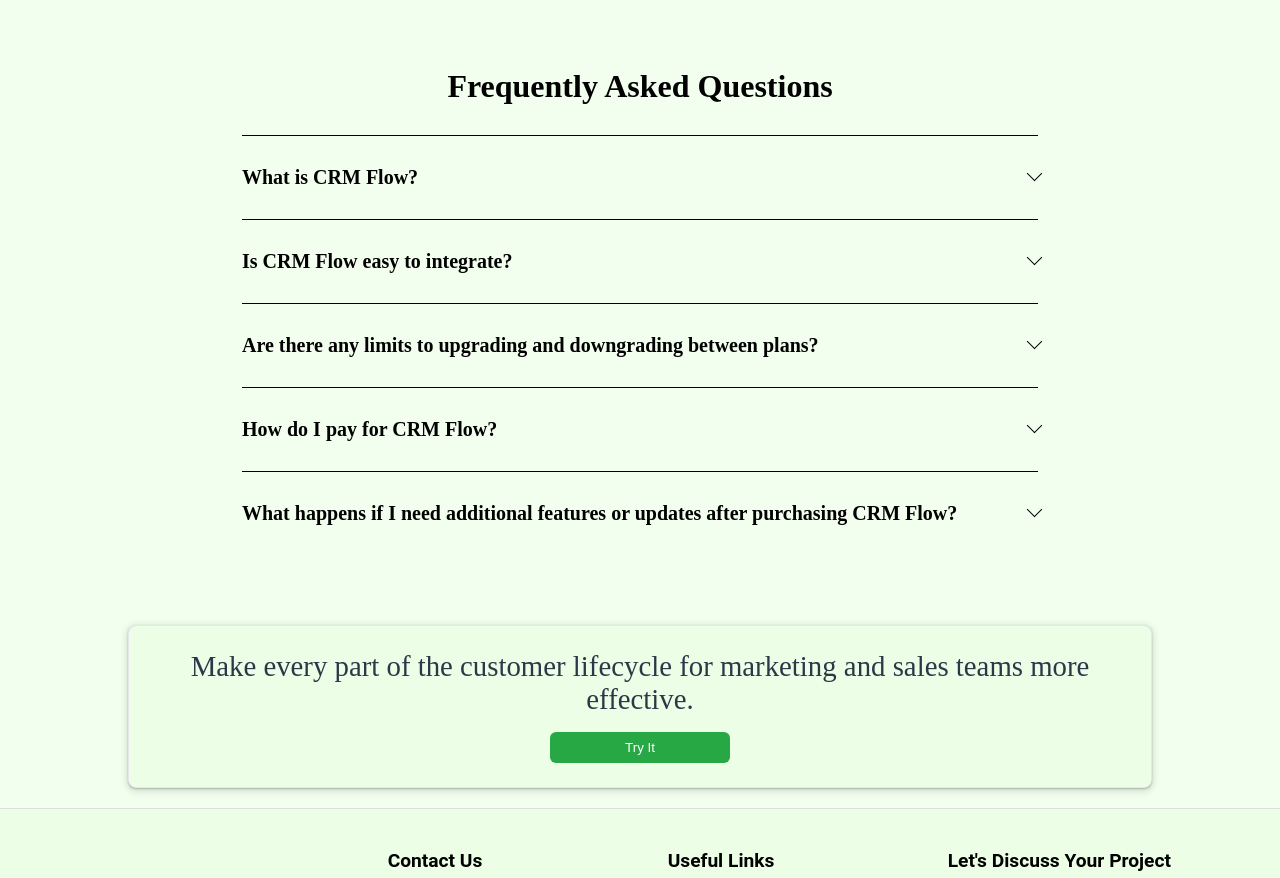
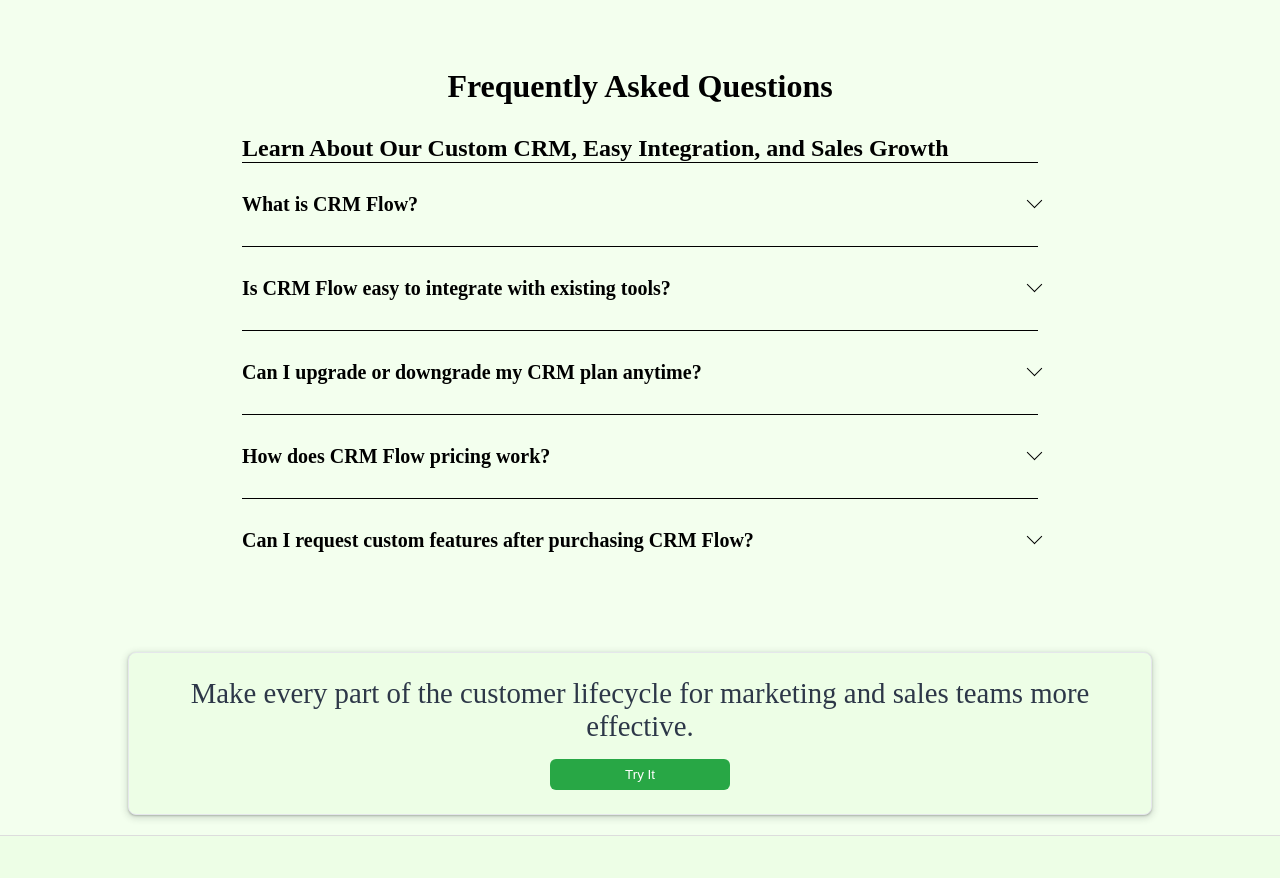
Before and after one commit to Sabarinathan-arun/CRM-Flow-1, a React (Create React App) app: page / in a window 1280 px wide. Shown: the part 3820-4698 px from the top of the page. Built offline with nearby package versions, Linux system fonts and the light colour scheme.

Commit message:
Update FrequentQuestion.jsx

```diff
--- a/src/component/LandingPageComponent/question/FrequentQuestion.jsx
+++ b/src/component/LandingPageComponent/question/FrequentQuestion.jsx
@@ -5,30 +5,36 @@ const FrequentQuestion = () => {
   const faqData = [
     {
       question: "What is CRM Flow?",
-      answer: "CRM Flow is a customizable customer relationship management platform designed to streamline your business processes, manage customer interactions, and increase sales efficiency.",
+      answer:
+        "CRM Flow is a powerful custom CRM solution designed for small businesses. It helps manage customer interactions, automate lead management, and increase sales without the clutter of unnecessary features.",
     },
     {
-      question: "Is CRM Flow easy to integrate?",
-      answer: "Yes, CRM Flow integrates seamlessly with third-party tools and existing systems, ensuring smooth transitions.",
+      question: "Is CRM Flow easy to integrate with existing tools?",
+      answer:
+        "Absolutely. CRM Flow is an easy CRM that integrates seamlessly with your existing software stack, including third-party platforms, making onboarding quick and efficient.",
     },
     {
-      question: "Are there any limits to upgrading and downgrading between plans?",
-      answer: "Yes, CRM Flow is fully customizable to your needs, allowing you to upgrade or downgrade plans as required. We can easily add or remove features according to your requirements, ensuring flexibility and scalability at any time.",
+      question: "Can I upgrade or downgrade my CRM plan anytime?",
+      answer:
+        "Yes, CRM Flow offers full flexibility. You can easily upgrade or downgrade your CRM features based on your business needs, making it ideal for growing or evolving companies.",
     },
     {
-      question: "How do I pay for CRM Flow?",
-      answer: "You can pay for CRM Flow through various flexible payment options, including credit/debit cards, bank transfers, and other secure online payment methods. There is a one-time fee for the software, and after that, you only pay for any maintenance or changes if needed, ensuring flexibility and cost-efficiency.",
+      question: "How does CRM Flow pricing work?",
+      answer:
+        "CRM Flow offers a transparent pricing model. There’s a one-time setup cost, and then you only pay when you request updates or custom features—no ongoing subscription required. It’s the best CRM software for small businesses looking for cost-effective growth.",
     },
     {
-      question: "What happens if I need additional features or updates after purchasing CRM Flow?",
-      answer: "If you need additional features or updates after purchasing CRM Flow, our team can easily implement the changes. We charge only for maintenance or any new features added, allowing you to customize the software as your business evolves without recurring subscription fees.",
+      question: "Can I request custom features after purchasing CRM Flow?",
+      answer:
+        "Yes. As a fully customizable CRM, you can request new features or updates anytime. Our team will tailor the system as your business grows, helping you stay ahead without paying for features you don’t use.",
     },
   ];
-
 
   return (
     <div className="faq-container">
       <h1 className="faq-heading">Frequently Asked Questions</h1>
+      <h2 className="hidden-h2">Learn About Our Custom CRM, Easy Integration, and Sales Growth</h2>
+
       {faqData.map((faq, index) => (
         <div key={index} className="faq-drawer">
           <input className="faq-drawer__trigger" id={`faq-drawer-${index}`} type="checkbox" />
```
Lines whose indentation alone changed are shown as unchanged.
